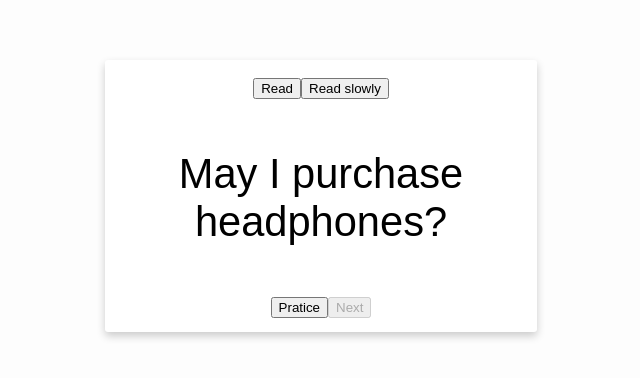
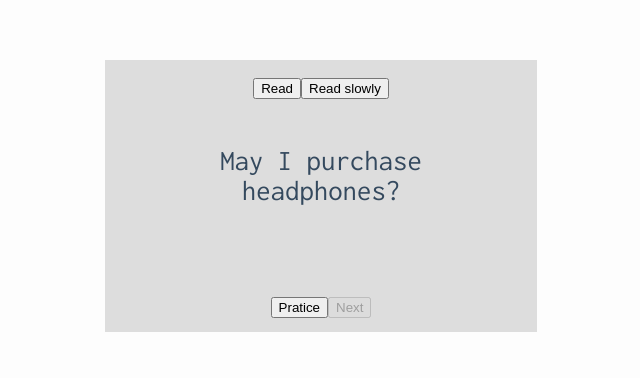
Before and after one commit to rafaelguinho/u-speaking-react, a React (Create React App) app: page / in a window 1280 px wide. Shown: the part 204-582 px from the top of the page, without its empty margins (319-959 px from the left). Built offline with nearby package versions, Linux system fonts and the light colour scheme.

Commit message:
last updates

```diff
--- a/src/App.css
+++ b/src/App.css
@@ -1,23 +1,23 @@
+@import url('https://fonts.googleapis.com/css?family=Inconsolata');
 .App{
   display: flex;
   align-items: center;
   justify-content: center;
   height: 100vh;
-  background-color: #fdfdfd
+  background-color: #fdfdfd;
+
 }
 
 .card {
   width: 25em;
   height: 15em;
-  box-shadow: 0 4px 8px 0 rgba(0,0,0,0.2);
   transition: 0.3s;
   padding: 1em;
-  border-radius: 3px;
-  background-color: white
+  background-color: #ddd
 }
 
 .card:hover {
-  box-shadow: 0 8px 16px 0 rgba(0,0,0,0.2);
+  box-shadow: 0 5px 10px 0 rgba(0,0,0,0.16);
 }
 
 .card-container {
@@ -41,10 +41,20 @@
 
 .card-content{
   display: flex;
+  flex-direction: column;
   align-content: space-around;
   justify-content: center;
   align-items: center;
   flex: 1;
-  font-size: 2.6em;
   text-align: center
 }
+
+.current-phrase{
+  font-size: 1.8em;
+  color: #34495e;
+  font-family: 'Inconsolata', monospace;
+}
+.said-by-the-user{
+  font-size: 1.45em;
+  font-family: 'Inconsolata', monospace;
+}
--- a/src/App.js
+++ b/src/App.js
@@ -28,7 +28,10 @@ class App extends Component {
         "Didn't even last a minute"
       ],
       currentPhrase: null,
-      saidSentenceCorrectly: false
+      saidSentenceCorrectly: false,
+      saidByTheUser: null,
+      praticing: false,
+      saidByTheUserStyle: { color: 'rgb(137, 151, 156)' }
     };
 
     this.phraseReader = new PhraseReader(this.state.allPhrases);
@@ -44,7 +47,9 @@ class App extends Component {
   }
 
   componentDidUpdate() {
-    this.setState({ saidSentenceCorrectly: false });
+
+    if (this.state.praticing) return;
+
     this.readCurrentPhase();
   }
 
@@ -54,7 +59,7 @@ class App extends Component {
   }
 
   nextPhase() {
-    this.setState({ currentPhrase: this.selectRandonPhrase() });
+    this.setState({ currentPhrase: this.selectRandonPhrase(), saidByTheUser: '', saidSentenceCorrectly: false, praticing: false, saidByTheUserStyle: { color: 'rgb(137, 151, 156)' } });
   }
 
   readCurrentPhaseSlowly() {
@@ -67,14 +72,10 @@ class App extends Component {
     this.phraseReader.readPhrase(this.state.currentPhrase);
   }
 
-  isSimilar(similarity) {
-    if (similarity >= 0.9)
-      return true;
+  praticeCurrentPhase() {
+    let that = this;
+    that.setState({ saidByTheUser: '', praticing: true, saidByTheUserStyle: { color: 'rgb(137, 151, 156)' } });
 
-    return false;
-  }
-
-  praticeCurrentPhase() {
     var recognition = Listener.listen();
 
     recognition.start();
@@ -105,6 +106,8 @@ class App extends Component {
           interimResult += event.results[i][0].transcript;
         }
 
+        that.setState({ saidByTheUser: interimResult });
+
         return;
       }
 
@@ -113,21 +116,17 @@ class App extends Component {
       interimResult = '';
 
 
-      var similarity = Similarity.getSimilarity(appUnderstood, this.state.currentPhrase);
+      var similarity = Similarity.getSimilarity(appUnderstood, that.state.currentPhrase);
 
-      if (this.isSimilar(similarity)) {
+      if (similarity >= 0.9) {
+        that.setState({ saidSentenceCorrectly: true, saidByTheUserStyle: { color: 'rgb(13, 165, 68)' } });
         recognition.stop();
-        /*$scope.success = true;
-        $scope.determinateValue += 1;*/
+      }
+      else {
+        recognition.stop();
+        that.setState({ saidSentenceCorrectly: false, saidByTheUserStyle: { color: '#e84118' } });
+      }
 
-        //if ($scope.determinateValue >= 100) $scope.showSimpleToast('You did!');
-      }
-      else
-        //$scope.fail = true;
-
-        recognition.stop();
-
-      //$scope.$apply();
     }
 
     recognition.onerror = function (error) {
@@ -152,17 +151,14 @@ class App extends Component {
             </div>
 
             <div className="card-content">
-              <p>{this.state.currentPhrase}</p>
+              <p className="current-phrase">{this.state.currentPhrase}</p>
+              <p className="said-by-the-user" style={this.state.saidByTheUserStyle}>{this.state.saidByTheUser}</p>
             </div>
 
             <div className="card-botton">
               <button onClick={() => this.praticeCurrentPhase()}>Pratice</button>
               <button onClick={() => this.nextPhase()} disabled={!this.state.saidSentenceCorrectly}>Next</button>
             </div>
-
-
-
-
 
           </div>
         </div>
```
Also changed, not shown: package.json (line endings or trailing spaces), 1 other file (tests, documents, lock files or other folders).
